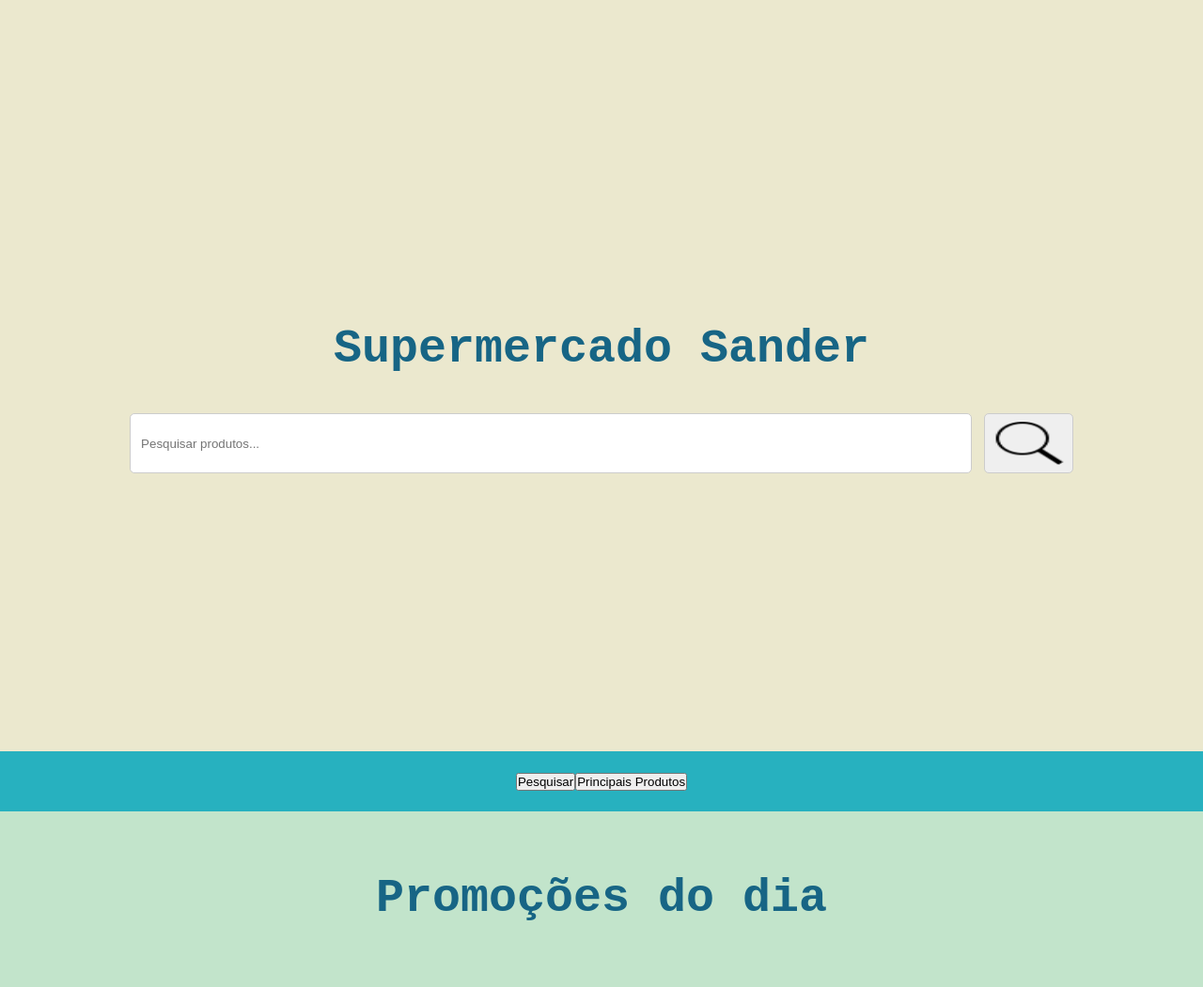
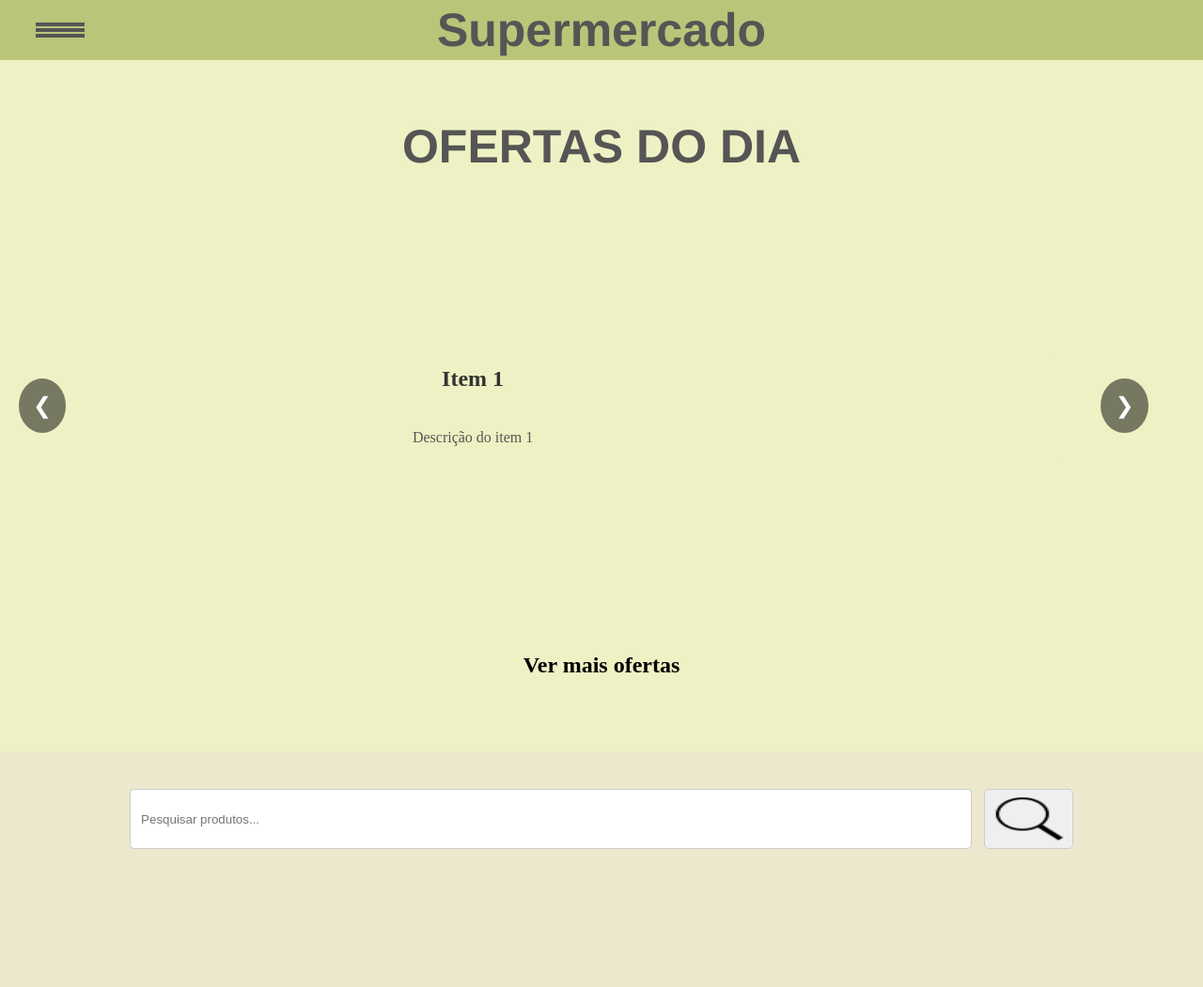
Before and after one commit to JVsilveira/supermarket, a plain HTML site: page index.html in a window 1280 px wide. Shown: the top 1051 px of the page at 94% size. Drawn offline with Linux system fonts and the light colour scheme.

Commit message:
troca de cores, inversão da ordem das telas, menu hamburguer

```diff
--- a/index.css
+++ b/index.css
@@ -5,71 +5,89 @@
 
 h1 {
   font-size: 50px;
-  color: #176585;
-  font-family: "Courier New", Courier, monospace;
+  color: #555;
+  font-family:'Franklin Gothic Medium', 'Arial Narrow', Arial, sans-serif
 }
+
 
 .start {
   display: flex;
-  height: 100vh;
-  background-color: #ebe8ce;
-  flex-direction: column;
-}
-
-.title {
-  display: flex;
-  flex: 1;
-  justify-content: center;
-  align-items: flex-end;
-}
-
-.search {
-  display: flex;
-  flex: 1;
-}
-
-.alignButton {
-  margin-top: 5vh;
-  display: flex;
-  flex: 1;
-  align-items: flex-start;
-  justify-content: center;
-}
-
-.input-search {
-  height: 8vh;
-  width: 70vw;
-  border: 1px solid #ccc;
-  border-radius: 5px;
-}
-
-.btn-search {
-  cursor: pointer;
-  border: 1px solid #ccc;
-  border-radius: 5px;
-  margin-left: 1vw;
-}
-
-.btn-search img {
-  width: 6.5vw;
-  height: 6.5vh;
-  margin: 5px;
-}
-
-.mid {
-  display: flex;
   flex-direction: column;
   height: 100vh;
-  background-color: #c2e4cb;
+  background-color: #eef1c3;
 }
 
 .menu {
   height: 8vh;
   display: flex;
   align-items: center;
-  justify-content: center;
-  background-color: #27b1bf;
+  justify-content: space-between;
+  background-color: #bac579;
+  padding: 0 20px;
 }
+
+.hamburger-menu {
+   cursor: pointer;
+  position: absolute;
+  top: 3vh;
+  left: 3vw;
+  width: 4vw;
+  height: 2vh;
+  display: flex;
+  flex-direction: column;
+  justify-content: space-between;
+  transition: all 0.3s ease;
+
+}
+
+.hamburger-menu div {
+   width: 100%;
+  height: 4px;
+  background-color: #555;
+  transition: all 0.3s ease;
+}
+
+.hamburger-menu.active .bar1 {
+   transform: translateY(10px) rotate(55deg);
+}
+
+.hamburger-menu.active .bar2 {
+  opacity: 0;
+}
+
+.hamburger-menu.active .bar3 {
+  transform: translateY(-4px) rotate(-55deg);
+}
+
+.hamburger-menu .bar1,
+.hamburger-menu .bar2,
+.hamburger-menu .bar3 {
+  transition: all 0.3s ease;
+}
+.dropdown-menu {
+   display: none;
+  position: absolute;
+  height: 60vh;
+  width: 50vw;
+  top: 6vh;
+  left: 8vw;
+  background-color: #ebe8ce;
+  box-shadow: 0px 8px 16px 0px rgba(0,0,0,0.2);
+  z-index: 1;
+  border-radius: 15px;
+}
+
+.dropdown-menu a {
+  color: black;
+  padding: 12px 16px;
+  text-decoration: none;
+  display: block;
+}
+
+.dropdown-menu a:hover {
+  background-color: #bbbbbb;
+}
+
 
 .promo-day {
   display: flex;
@@ -82,7 +100,7 @@ h1 {
   display: flex;
   flex: 2;
   position: relative;
-  width: 100vw;
+  width: 97vw;
   overflow: hidden;
   border-radius: 10px;
 
@@ -105,7 +123,7 @@ h1 {
   text-align: center;
   padding: 20px;
   box-sizing: border-box;
-  background-color: #c2e4cb;
+  background-color: #eef1c3;
   border-radius: 10px;
 }
 
@@ -154,3 +172,48 @@ h1 {
   align-items: center;
   justify-content: center;
 }
+.mid {
+  display: flex;
+  height: 100vh;
+  background-color: #ebe8ce;
+  flex-direction: column;
+}
+.title {
+  display: flex;
+  flex: 1;
+  justify-content: center;
+  align-items: flex-end;
+}
+
+.search {
+  display: flex;
+  flex: 1;
+}
+
+.alignButton {
+  margin-top: 5vh;
+  display: flex;
+  flex: 1;
+  align-items: flex-start;
+  justify-content: center;
+}
+
+.input-search {
+  height: 8vh;
+  width: 70vw;
+  border: 1px solid #ccc;
+  border-radius: 5px;
+}
+
+.btn-search {
+  cursor: pointer;
+  border: 1px solid #ccc;
+  border-radius: 5px;
+  margin-left: 1vw;
+}
+
+.btn-search img {
+  width: 6.5vw;
+  height: 6.5vh;
+  margin: 5px;
+}
--- a/index.html
+++ b/index.html
@@ -1,42 +1,29 @@
 <html>
   <header>
-    <title>Site simples</title>
+    <title>SuperMercado</title>
     <meta name="viewport" content="width=device-width, initial-scale=1.0" />
     <link rel="stylesheet" href="index.css" />
   </header>
   <body>
     <div class="start">
+      <div class="menu">
+        <div class="hamburger-menu" id="hamburgerMenu" onclick="toggleMenu()">
+          <div class="bar1"></div>
+          <div class="bar2"></div>
+          <div class="bar3"></div>
+        </div>
+        <div class="dropdown-menu" id="dropdownMenu">
+          <a href="#item1">Produto 1</a>
+          <a href="#item2">Produto 2</a>
+          <a href="#item3">Produto 3</a>
+        </div>
         <div class="title">
-        <h1>Supermercado Sander</h1>
-      </div>
-      <div class="search">
-        <form action="#" method="get" class="alignButton">
-          <input
-            type="text"
-            placeholder="   Pesquisar produtos..."
-            class="input-search"
-          />
-          <button type="submit" class="btn-search">
-            <img src="./icons/search-icon.png" alt="search" />
-          </button>
-        </form>
+          <h1>Supermercado</h1>
         </div>
       </div>
-
-    <div class="mid">
-      <div class="menu">
-        <button class="btn-search-menu">Pesquisar</button>
-        <button class="btn-products-menu">Principais Produtos</button>
-      </div>
-      <div class="promo-day">
-        <h1>Promoções do dia</h1>
-      </div>
-
+      <div class="promo-day"><h1>OFERTAS DO DIA</h1></div>
       <div class="carousel-container">
-
         <button class="prev" onclick="changeItem(-1)">&#10094;</button>
-
-
         <div class="carousel">
           <div class="carousel-item" id="item1">
             <h2>Item 1</h2>
@@ -64,12 +51,26 @@
           </div>
         </div>
         <button class="next" onclick="changeItem(1)">&#10095;</button>
+      </div>
+      <div class="moreOff"><h2>Ver mais ofertas</h2></div>
+    </div>
 
+    <div class="mid">
+
+      <div class="search">
+        <form action="#" method="get" class="alignButton">
+          <input
+            type="text"
+            placeholder="   Pesquisar produtos..."
+            class="input-search"
+          />
+          <button type="submit" class="btn-search">
+            <img src="./icons/search-icon.png" alt="search" />
+          </button>
+        </form>
       </div>
-      <div class="moreOff"><h2>Ver mais ofertas</h2</div></div>
-
+    </div>
 
     <script src="index.js"></script>
-
   </body>
 </html>
--- a/index.js
+++ b/index.js
@@ -36,3 +36,16 @@ function resetAutoChange() {
 }
 
 startAutoChange()
+
+function toggleMenu() {
+  var menu = document.getElementById("dropdownMenu");
+  var hamburger = document.getElementById("hamburgerMenu");
+
+  if (menu.style.display === "block") {
+    menu.style.display = "none";
+    hamburger.classList.remove("active");
+  } else {
+    menu.style.display = "block";
+    hamburger.classList.add("active");
+  }
+}
```
Lines whose indentation alone changed are shown as unchanged.
